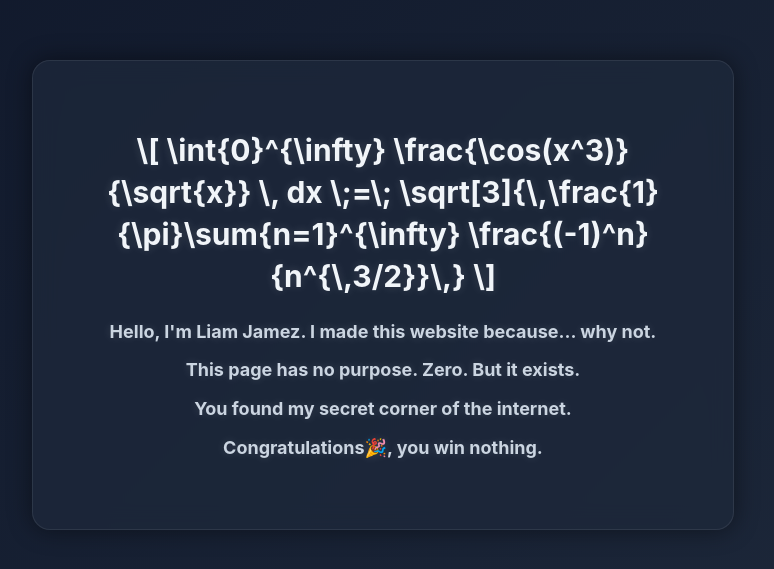
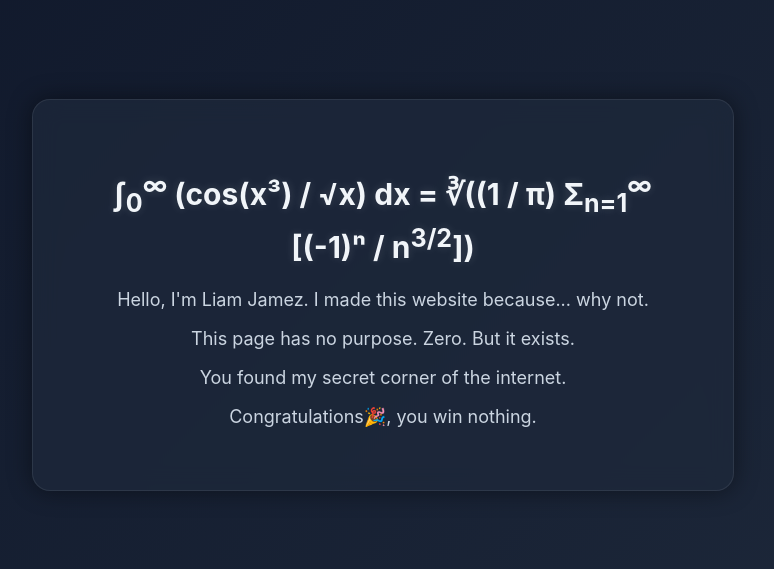
Before and after one commit to nyinyizarni/randompage.github.io, a plain HTML site: page index.html in a window 1280 px wide. Shown: the part 105-674 px from the top of the page, without its empty margins (257-1031 px from the left). Drawn offline with Linux system fonts and the light colour scheme.

Commit message:
Update index.html

```diff
--- a/index.html
+++ b/index.html
@@ -51,10 +51,9 @@
 </head>
 <body>
   <div class="card">
-    <h1>\[
-\int{0}^{\infty} \frac{\cos(x^3)}{\sqrt{x}} \, dx \;=\; \sqrt[3]{\,\frac{1}{\pi}\sum{n=1}^{\infty} \frac{(-1)^n}{n^{\,3/2}}\,}
-\]
-      <h1>
+    <h1>
+  ∫<sub>0</sub><sup>∞</sup> (cos(x³) / √x) dx = ∛&lpar;(1 / π) Σ<sub>n=1</sub><sup>∞</sup> [(-1)ⁿ / n<sup>3/2</sup>]&rpar;
+</h1>
     <p>Hello, I'm Liam Jamez. I made this website because... why not.</p>
     <p>This page has no purpose. Zero. But it exists.</p>
     <p>You found my secret corner of the internet.</p>
```
